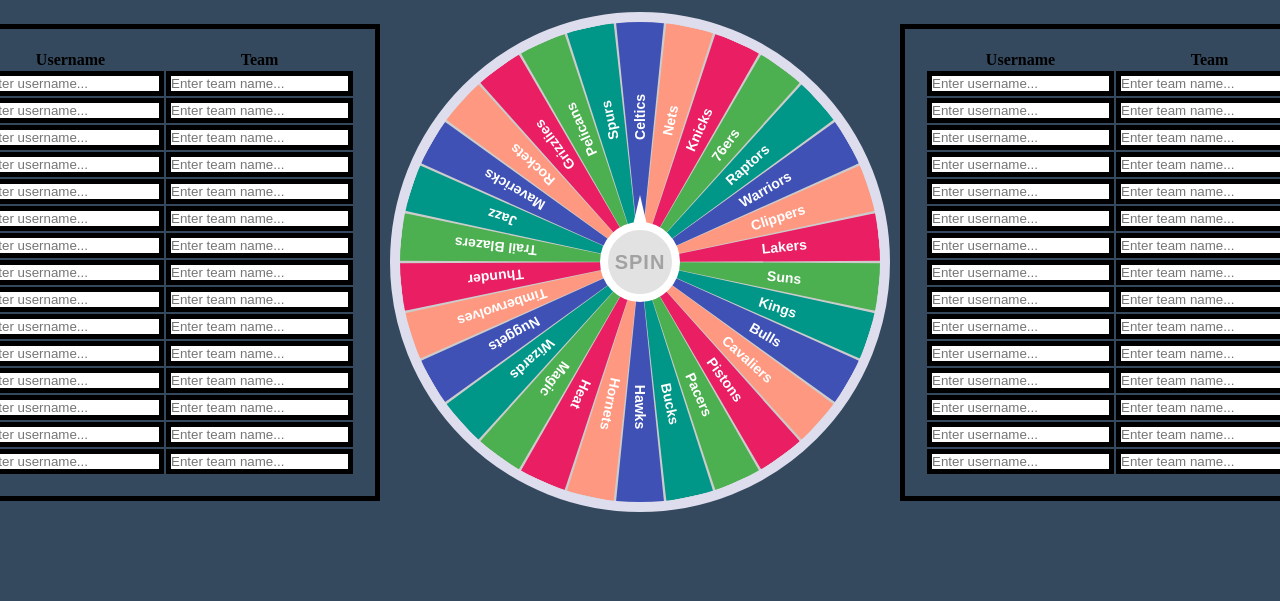
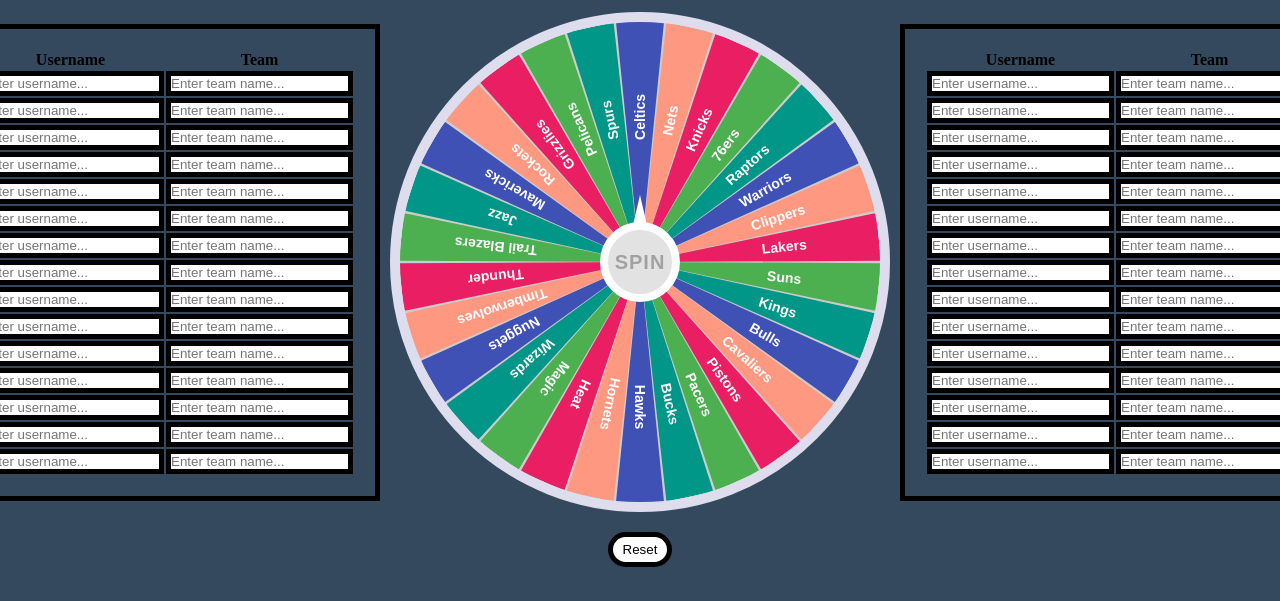
Before and after one commit to tonywang0907/whatnot-wheel, a plain HTML site: page html/index.html in a window 1280 px wide. Shown: the part 219-820 px from the top of the page. Drawn offline with Linux system fonts and the light colour scheme.

Commit message:
Add reset button to the wheel

```diff
--- a/css/style.css
+++ b/css/style.css
@@ -509,3 +509,22 @@
 .show {
   display: flex !important;
 }
+
+/* Reset Button */
+.container-3 {
+  padding: 20px 0;
+  width: 100%;
+  text-align: center;
+  align-items: center;
+  justify-content: center;
+}
+
+#wheel-reset-btn #reset-btn {
+  color: #000;
+  background: #fff;
+  height: auto;
+  text-decoration: none;
+  padding: 5px 10px;
+  border: 5px solid #000;
+  border-radius: 50px;
+}
--- a/html/index.html
+++ b/html/index.html
@@ -404,11 +404,13 @@
       </table>
     </section>
   </section>
-</section>
 
-
-
-
+  <!-- Reset Button -->
+  <section id="wheel-reset-btn">
+    <div class="container-3">
+      <button id="reset-btn">Reset</button>
+    </div>
+  </section>
 
 	<!-- Javascript -->
 	<script src="../js/main.js"></script>
--- a/js/main.js
+++ b/js/main.js
@@ -119,3 +119,9 @@
 }
 
 tabItems.forEach(item => item.addEventListener('click', selectItem));
+
+
+/* Wheel Reset Button */
+document.getElementById("reset-btn").addEventListener("click", function() {
+  location.reload();
+});
```
